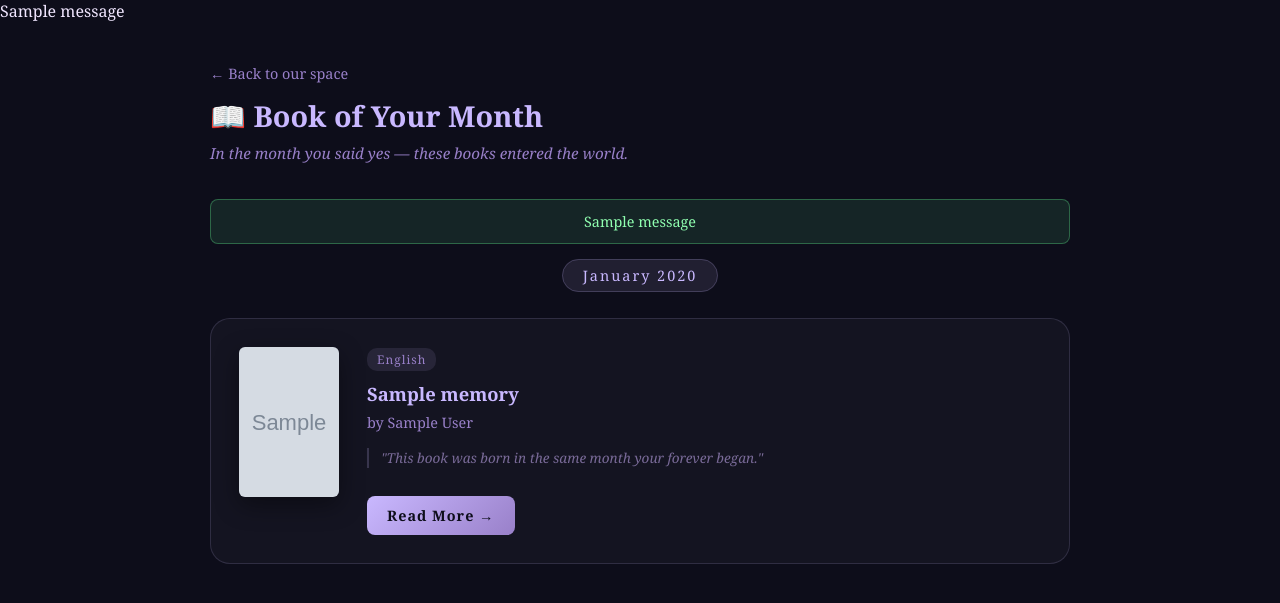
After one commit to poulsamiksha7/Bandhan-, a Flask app: page /book-memory in a window 1280 px wide. The commit adds this page. Shown: the top 603 px of the page. Run offline with Flask 3, Linux system fonts and the light colour scheme; a user stored in the database is signed in; tables that the repository leaves empty hold one stand-in row (values such as "Sample post"); grey boxes marked "Sample" are stand-in pictures; one stand-in notice (Sample message) is shown.

Commit message:
feat: book of wedding month using Open Library API with cover and buy link

```diff
--- a/app/routes/memory.py
+++ b/app/routes/memory.py
@@ -2,11 +2,12 @@
 from flask import Blueprint, render_template, redirect,url_for,flash, request
 from flask_login import login_required, current_user
 from app import db
-from app.models import MoonMemory
-from app.utils import get_moon_phase, get_moon_meaning
-from app.models import MoonMemory, SongDedication
+from app.models import MoonMemory, SongDedication,BookMemory
+from app.utils import get_moon_phase, get_moon_meaning,get_book_for_wedding_month
 from datetime import datetime
 import requests
+
+
 
 memory = Blueprint('memory', __name__)
 @memory.route('/dashboard')
@@ -147,3 +148,78 @@ def song_dedication():
                            lines       = None,
                            song_name   = None,
                            artist_name = None)
+
+@memory.route('/book-memory')
+@login_required
+def book_memory():
+    # must have wedding date
+    if not current_user.wedding_date:
+        flash('Please add your wedding date first','error')
+        return redirect(url_for('memory.dashboard'))
+
+    wedding_month=current_user.wedding_date.month
+    wedding_year=current_user.wedding_date.year
+    language=current_user.language
+
+    # check if alreafdy saved
+    existing_books=BookMemory.query.filter_by(
+        couple_id=current_user.id
+    ).all()
+
+    if existing_books:
+        # already fetched show saved _books
+        return render_template(
+            'memory/book_memory.html',
+            books=existing_books,
+            wedding_month=wedding_month,
+            wedding_year=wedding_year,
+            already_saved=True
+        )
+
+    # fetch from Google Books API
+    books_data=get_book_for_wedding_month(
+        wedding_month,
+        wedding_year,
+        language
+    )
+
+    if not books_data:
+        # API returned nothing-show empty state
+        return render_template(
+            'memory/book_memory.html',
+            books=None,
+            wedding_month=wedding_month,
+            wedding_year=wedding_year,
+            already_saved=False
+        )
+
+    # save each book to database
+    saved_books=[]
+    for book in books_data:
+        new_book=BookMemory(
+            couple_id=current_user.id,
+            title=book['title'],
+            author=book['author'],
+            cover_url=book['cover_url'],
+            buy_link=book['buy_link'],
+            language=book['language'],
+            wedding_month=wedding_month,
+            wedding_year=wedding_year
+        )
+
+        db.session.add(new_book)
+        saved_books.append(new_book)
+
+    try:
+        db.session.commit()
+    except Exception as e:
+        db.session.rollback()
+        print("BOOK SAVE ERROR: ", str(e))
+
+    return render_template(
+        'memory/book_memory.html',
+        books=saved_books,
+        wedding_month=wedding_month,
+        wedding_year=wedding_year,
+        already_saved=False
+    )
--- a/app/static/css/style.css
+++ b/app/static/css/style.css
@@ -600,3 +600,160 @@ a.memory-card {
     font-size: 0.9rem;
     margin-bottom: 12px;
 }
+/* ── BOOK MEMORY ── */
+.book-container {
+    max-width: 900px;
+    margin: 0 auto;
+    padding: 40px 20px;
+}
+
+.book-header {
+    margin-bottom: 36px;
+}
+
+.book-header h1 {
+    color: #c9b8ff;
+    font-size: 1.8rem;
+    margin: 12px 0 8px;
+}
+
+.book-subtitle {
+    color: #9980c9;
+    font-style: italic;
+    font-size: 0.95rem;
+}
+
+.month-label {
+    text-align: center;
+    margin-bottom: 32px;
+}
+
+.month-label span {
+    background: rgba(201, 184, 255, 0.1);
+    border: 1px solid rgba(201, 184, 255, 0.2);
+    border-radius: 20px;
+    padding: 6px 20px;
+    color: #c9b8ff;
+    font-size: 0.9rem;
+    letter-spacing: 2px;
+}
+
+.books-grid {
+    display: grid;
+    grid-template-columns: repeat(auto-fit, minmax(340px, 1fr));
+    gap: 32px;
+}
+
+.book-card {
+    display: flex;
+    gap: 28px;
+    background: rgba(255, 255, 255, 0.03);
+    border: 1px solid rgba(201, 184, 255, 0.15);
+    border-radius: 20px;
+    padding: 28px;
+    transition: all 0.3s;
+}
+
+.book-card:hover {
+    border-color: rgba(201, 184, 255, 0.35);
+    transform: translateY(-4px);
+}
+
+.book-cover-wrap {
+    flex-shrink: 0;
+}
+
+.book-cover {
+    width: 100px;
+    height: 150px;
+    object-fit: cover;
+    border-radius: 6px;
+    box-shadow: 0 8px 24px rgba(0, 0, 0, 0.4);
+}
+
+.book-cover-placeholder {
+    width: 100px;
+    height: 150px;
+    background: rgba(201, 184, 255, 0.08);
+    border: 1px solid rgba(201, 184, 255, 0.15);
+    border-radius: 6px;
+    display: flex;
+    flex-direction: column;
+    align-items: center;
+    justify-content: center;
+    gap: 8px;
+    font-size: 2rem;
+}
+
+.book-cover-placeholder p {
+    color: #7a6b99;
+    font-size: 0.7rem;
+    text-align: center;
+}
+
+.book-info {
+    flex: 1;
+}
+
+.book-lang-badge {
+    display: inline-block;
+    background: rgba(201, 184, 255, 0.1);
+    color: #9980c9;
+    font-size: 0.75rem;
+    padding: 3px 10px;
+    border-radius: 10px;
+    margin-bottom: 10px;
+    letter-spacing: 1px;
+}
+
+.book-title {
+    color: #c9b8ff;
+    font-size: 1.15rem;
+    margin-bottom: 6px;
+    line-height: 1.4;
+}
+
+.book-author {
+    color: #9980c9;
+    font-size: 0.9rem;
+    margin-bottom: 16px;
+}
+
+.book-note {
+    color: #7a6b99;
+    font-style: italic;
+    font-size: 0.85rem;
+    line-height: 1.5;
+    margin-bottom: 20px;
+    border-left: 2px solid rgba(201, 184, 255, 0.2);
+    padding-left: 12px;
+}
+
+.book-btn {
+    display: inline-block;
+    padding: 10px 20px;
+    font-size: 0.9rem;
+    text-decoration: none;
+    border-radius: 8px;
+    width: auto;
+}
+
+.book-empty {
+    text-align: center;
+    padding: 60px 20px;
+}
+
+.empty-emoji {
+    font-size: 4rem;
+    margin-bottom: 16px;
+}
+
+.book-empty h2 {
+    color: #c9b8ff;
+    margin-bottom: 12px;
+}
+
+.book-empty p {
+    color: #9980c9;
+    margin-bottom: 8px;
+}
--- /dev/null
+++ b/app/templates/memory/book_memory.html
@@ -0,0 +1,92 @@
+{% extends 'base.html' %}
+
+{% block content %}
+<div class="book-container">
+
+    <div class="book-header">
+        <a href="/dashboard" class="back-link">← Back to our space</a>
+        <h1>📖 Book of Your Month</h1>
+        <p class="book-subtitle">
+            In the month you said yes — these books entered the world.
+        </p>
+    </div>
+
+    {% with messages=get_flashed_messages(with_categories=true) %}
+        {% if messages %}
+            {% for category, message in messages %}
+                <div class="flash-message {{ category }}">{{ message }}</div>
+            {% endfor %}
+        {% endif %}
+    {% endwith %}
+
+    {% if books %}
+
+    <div class="month-label">
+        <span>
+            {% set month_names = ['', 'January', 'February', 'March', 'April',
+                                  'May', 'June', 'July', 'August', 'September',
+                                  'October', 'November', 'December'] %}
+            {{ month_names[wedding_month] }} {{ wedding_year }}
+        </span>
+    </div>
+
+    <div class="books-grid">
+        {% for book in books %}
+        <div class="book-card">
+
+            <!-- Book Cover -->
+            <div class="book-cover-wrap">
+                {% if book.cover_url %}
+                    <img src="{{ book.cover_url }}"
+                         alt="{{ book.title }}"
+                         class="book-cover">
+                {% else %}
+                    <div class="book-cover-placeholder">
+                        <span>📖</span>
+                        <p>No cover available</p>
+                    </div>
+                {% endif %}
+            </div>
+
+            <!-- Book Info -->
+            <div class="book-info">
+                <p class="book-lang-badge">
+                    {% if book.language == 'en' %}English
+                    {% elif book.language == 'hi' %}Hindi
+                    {% elif book.language == 'mr' %}Marathi
+                    {% endif %}
+                </p>
+                <h2 class="book-title">{{ book.title }}</h2>
+                <p class="book-author">by {{ book.author }}</p>
+
+                <p class="book-note">
+                    "This book was born in the same month
+                    your forever began."
+                </p>
+
+                <a href="{{ book.buy_link }}"
+                   target="_blank"
+                   class="btn-primary book-btn">
+                    Read More →
+                </a>
+            </div>
+
+        </div>
+        {% endfor %}
+    </div>
+
+    {% else %}
+
+    <!-- Empty State -->
+    <div class="book-empty">
+        <p class="empty-emoji">📖</p>
+        <h2>No books found for {{ wedding_month }}/{{ wedding_year }}</h2>
+        <p>The API couldn't find a match for your wedding month.</p>
+        <p>Try updating your language preference or check back later.</p>
+        <a href="/dashboard" class="btn-soft">Back to Dashboard</a>
+    </div>
+
+    {% endif %}
+
+</div>
+{% endblock %}
```
Also changed, not shown: app/templates/memory/dashboard.html (+5 -3 lines), app/utils.py (+72 -0 lines).
